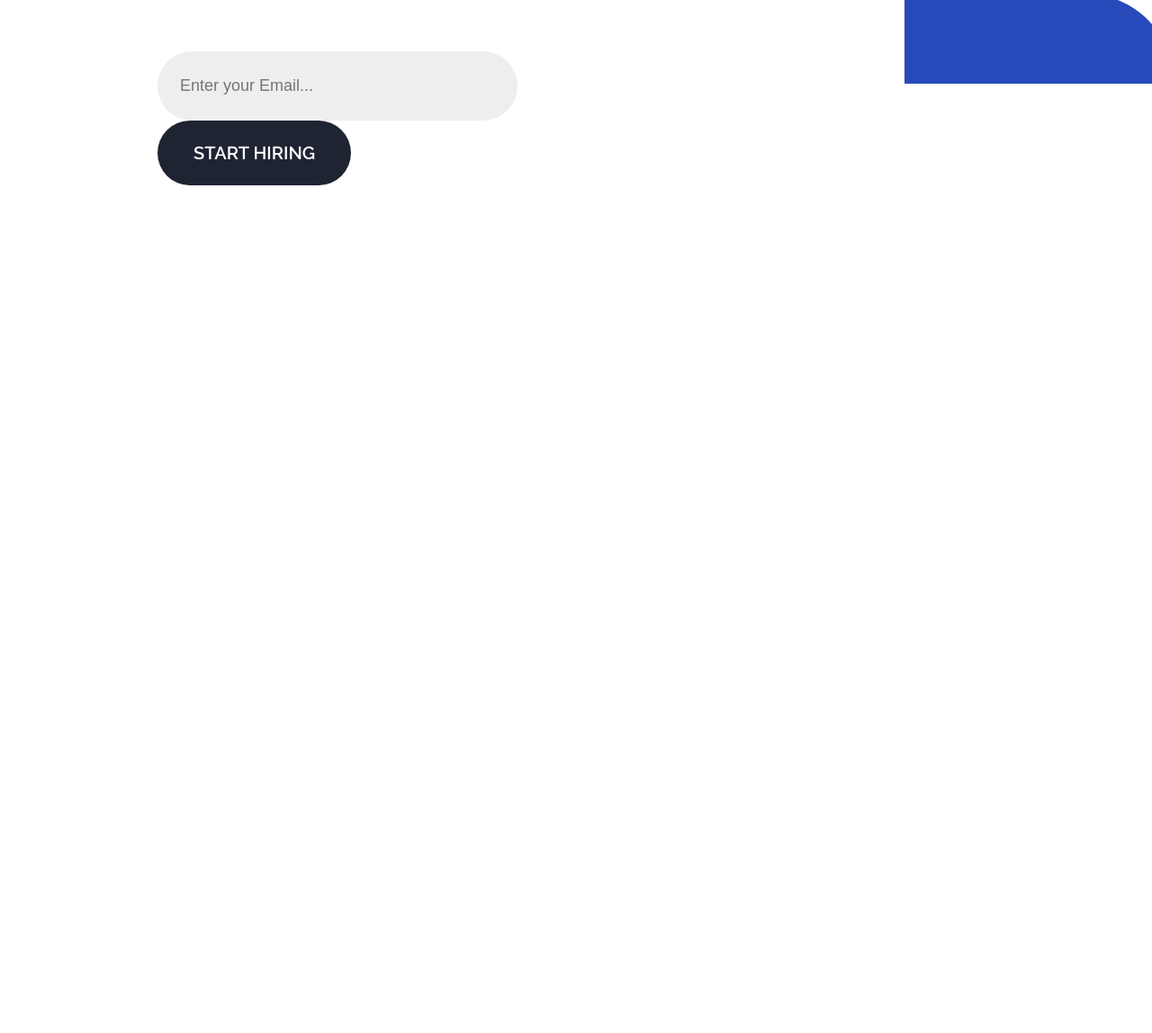
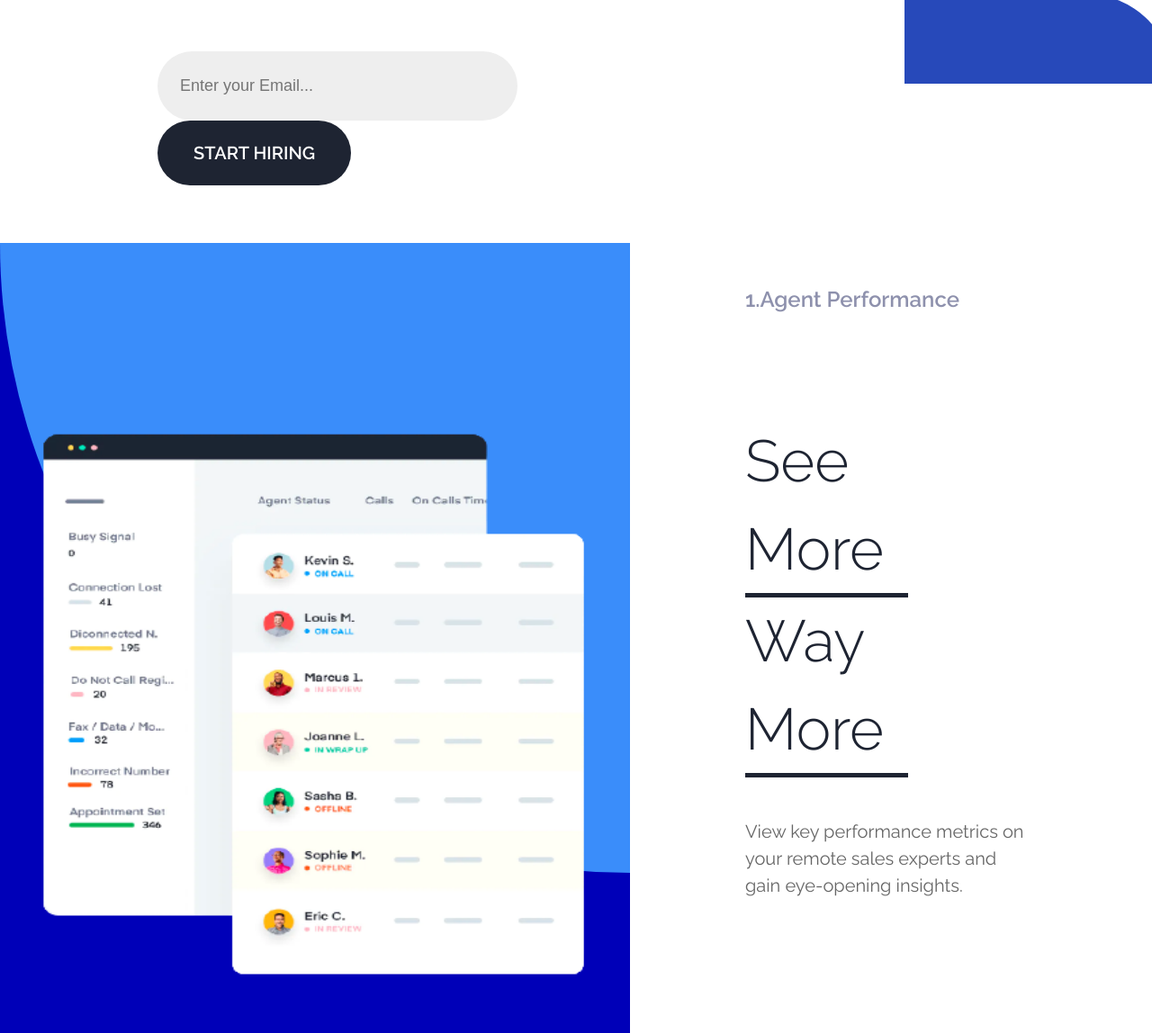
Before and after one commit to SyedHammad06/Sales-Project, a website: page index.html in a window 1280 px wide. Shown: the part 967-2115 px from the top of the page at 90% size. Before the commit the page ends 1173 px from the top, so only its background shows below. Drawn offline with Linux system fonts and the light colour scheme.

Commit message:
fixed overwriting of html

```diff
--- a/CSS/style.css
+++ b/CSS/style.css
@@ -31,8 +31,9 @@
     color: rgb(142, 145, 173);
     font-size: x-large;
     list-style: none;
-    margin-top: 20%;
+    margin-top: 10%;
     font-weight: 900;
+    margin-bottom: 25%;
 }
 .para{
     color: rgb(102, 102, 102);
@@ -46,7 +47,10 @@
     font-size: 65px;
     font-weight: 300;
     border-bottom: 5px solid;
+    width: 40%;
 }
+
+
 .lightblue_circle{
     height: 70rem;
     background-color: rgb(58, 141, 250);
--- a/index.html
+++ b/index.html
@@ -6,6 +6,7 @@
   <link rel="preconnect" href="https://fonts.gstatic.com">
   <link href="https://fonts.googleapis.com/css2?family=Raleway:wght@200;300;400;600&display=swap" rel="stylesheet">
   <link rel="stylesheet" href="./CSS/main.min.css">
+  <link rel="stylesheet" href="./CSS/style.css">
   <title>Sales Project</title>
 </head>
 <body>
@@ -77,5 +78,19 @@
       </div>
     </div>
   </header>
+  <div class="div-2">
+    <div class="sections">
+      <div class="section-1">
+        <div class="lightblue_circle"></div>
+        <img src="./Images/illustration-1.png" alt="">
+      </div>
+      <div class="section-2">
+        <li class="point">1.Agent Performance</li>
+        <p class="heading2">See More</p>
+        <p class="heading2">Way More</p>
+        <p class="para">View key performance metrics on your remote sales experts and gain eye-opening insights.  </p>
+      </div>
+    </div>
+  </div>
 </body>
 </html>
```
